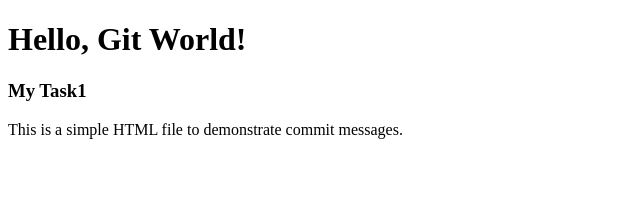
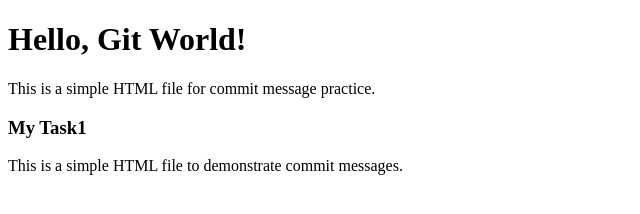
Before and after one commit to SathyaR-Pro/ARCAPTASK1, a plain HTML site: page index.html in a window 1280 px wide. Shown: the whole page, without its empty margins (0-640 px from the left). Drawn offline with Linux system fonts and the light colour scheme.

Commit message:
CHORE: Update index.html with an additional paragraph

```diff
--- a/index.html
+++ b/index.html
@@ -7,6 +7,7 @@
 </head>
 <body>
     <h1>Hello, Git World!</h1>
+    <p>This is a simple HTML file for commit message practice.</p>
     <h3>My Task1</h3>
     <p>This is a simple HTML file to demonstrate commit messages.</p>
 </body>
```
